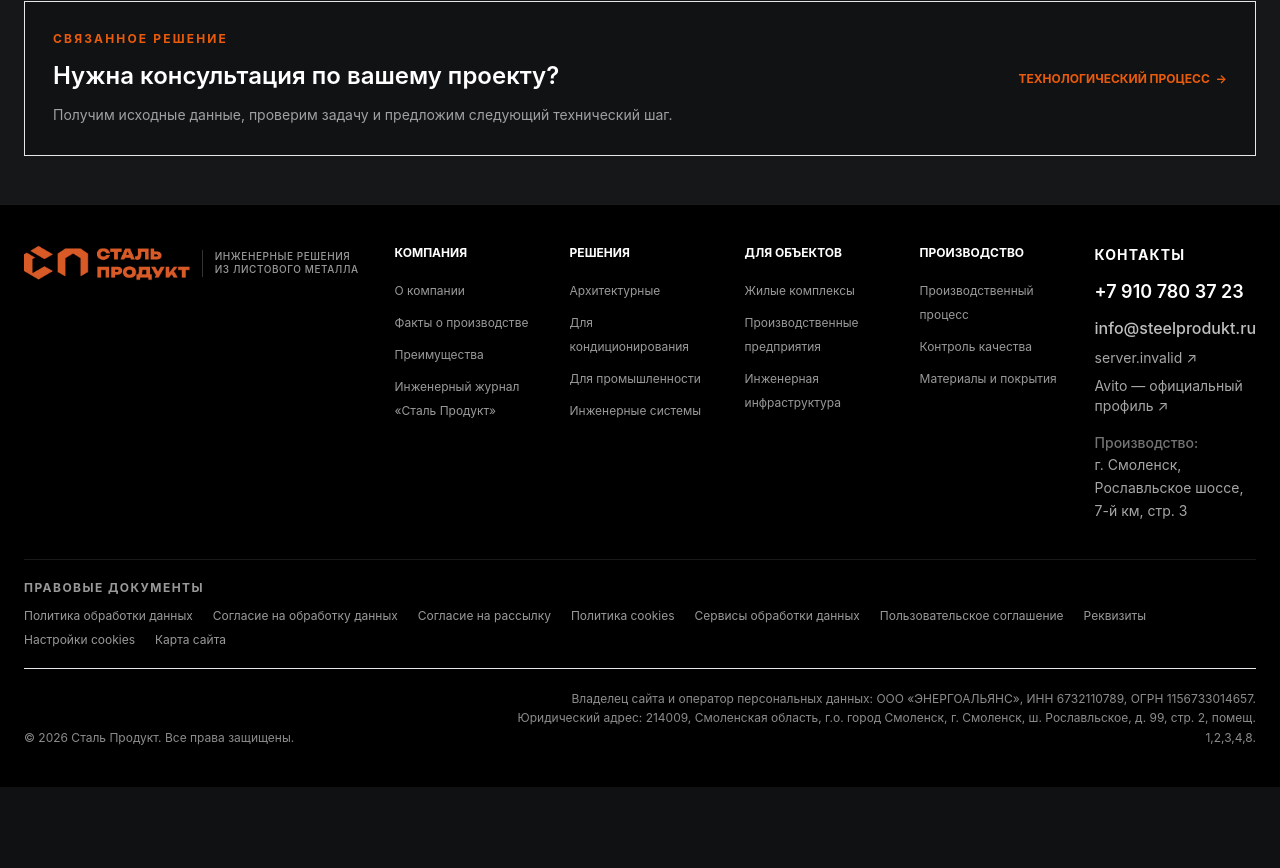
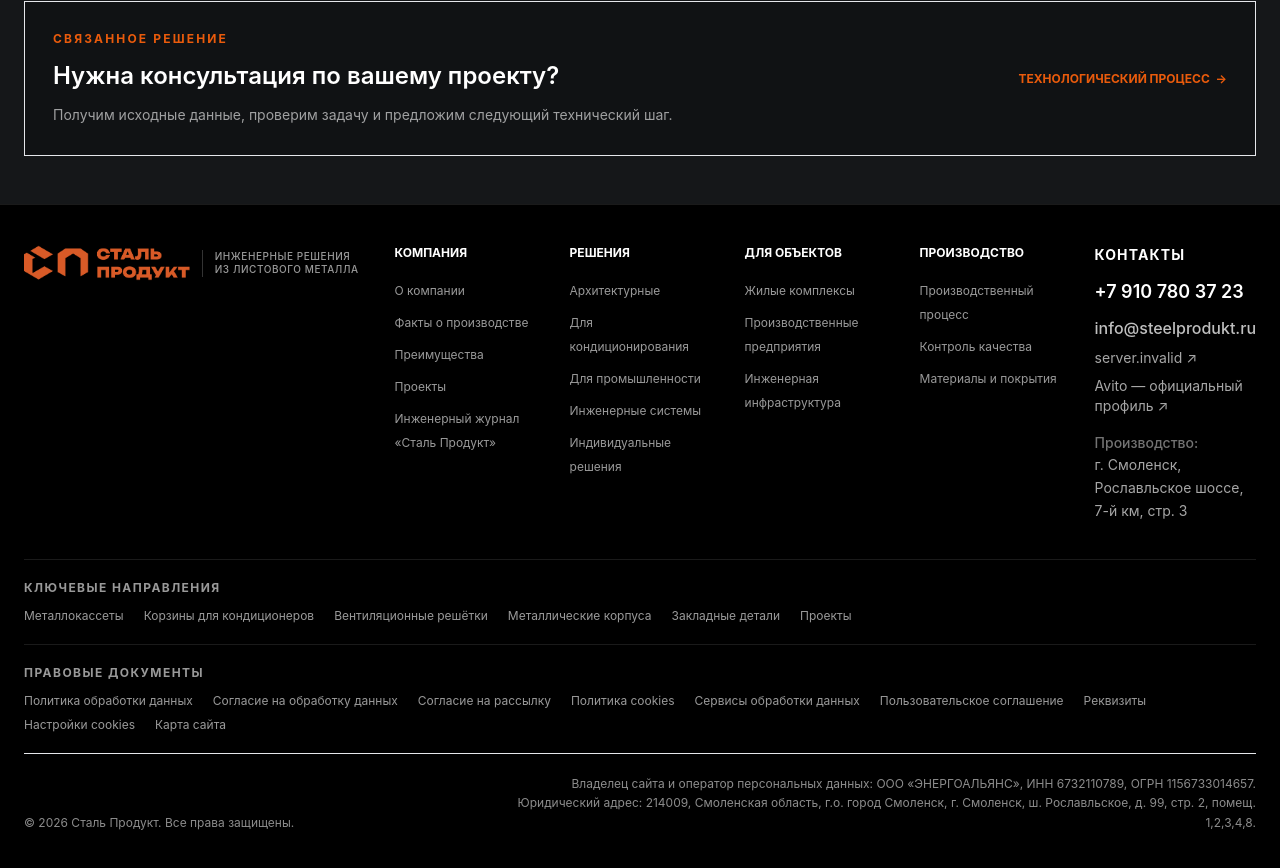
Before and after one commit to alexeyborisov19-sys/alexeyborisov19-sys-steel-probuct, a Next.js app: page /articles/avtomatizaciya-gibki-claas-2026 in a window 1280 px wide. Shown: the part 6468-7336 px from the top of the page. Before the commit the page ends 7255 px from the top, so only its background shows below. Built offline with nearby package versions, Linux system fonts and the light colour scheme; no server answers.

Commit message:
Strengthen internal links to priority commercial pages

```diff
--- a/components/Footer.tsx
+++ b/components/Footer.tsx
@@ -6,8 +6,8 @@ import { Brand } from "./Brand";
 import { CookieSettingsButton } from "./CookieConsent";
 
 const columns = [
-  ["Компания", ["О компании", "Факты о производстве", "Преимущества", "Инженерный журнал «Сталь Продукт»"]],
-  ["Решения", ["Архитектурные", "Для кондиционирования", "Для промышленности", "Инженерные системы"]],
+  ["Компания", ["О компании", "Факты о производстве", "Преимущества", "Проекты", "Инженерный журнал «Сталь Продукт»"]],
+  ["Решения", ["Архитектурные", "Для кондиционирования", "Для промышленности", "Инженерные системы", "Индивидуальные решения"]],
   ["Для объектов", ["Жилые комплексы", "Производственные предприятия", "Инженерная инфраструктура"]],
   ["Производство", ["Производственный процесс", "Контроль качества", "Материалы и покрытия"]],
 ] as const;
@@ -16,10 +16,12 @@ const footerLinks: Record<string, string> = {
   "О компании": "/company",
   "Факты о производстве": "/company/facts",
   "Преимущества": "/company#advantages",
+  "Проекты": "/projects",
   "Архитектурные": "/products",
   "Для кондиционирования": "/solutions/climate",
   "Для промышленности": "/solutions/industry",
   "Инженерные системы": "/solutions/engineering",
+  "Индивидуальные решения": "/solutions/custom",
   "Жилые комплексы": "/industries/zhilye-kompleksy",
   "Производственные предприятия": "/industries/proizvodstvennye-predpriyatiya",
   "Инженерная инфраструктура": "/industries/inzhenernaya-infrastruktura",
@@ -28,6 +30,15 @@ const footerLinks: Record<string, string> = {
   "Материалы и покрытия": "/production",
   "Инженерный журнал «Сталь Продукт»": "/articles",
 };
+
+const keyCommercialLinks = [
+  ["Металлокассеты", "/products/metallokassety"],
+  ["Корзины для кондиционеров", "/products/korziny-dlya-konditsionerov"],
+  ["Вентиляционные решётки", "/products/ventilyacionnye-reshetki"],
+  ["Металлические корпуса", "/products/metallicheskie-korpusa"],
+  ["Закладные детали", "/products/zakladnye-detali"],
+  ["Проекты", "/projects"],
+] as const;
 
 const legalDocuments = [
   ["Политика обработки данных", legalLinks.privacy],
@@ -72,6 +83,12 @@ export function Footer() {
         </div>
       </div>
       <div className="mt-9 border-t border-white/10 pt-5">
+        <p className="text-xs font-bold uppercase tracking-[.12em] text-white/60">Ключевые направления</p>
+        <nav className="mt-3 flex flex-wrap gap-x-5 gap-y-2" aria-label="Ключевые направления продукции">
+          {keyCommercialLinks.map(([label, href]) => <Link key={href} href={href} className="text-xs text-white/60 transition hover:text-steel-orange">{label}</Link>)}
+        </nav>
+      </div>
+      <div className="mt-5 border-t border-white/10 pt-5">
         <p className="text-xs font-bold uppercase tracking-[.12em] text-white/60">Правовые документы</p>
         <nav className="mt-3 flex flex-wrap gap-x-5 gap-y-2">
           {legalDocuments.map(([label, href]) => <Link key={href} href={href} prefetch={false} className="text-xs text-white/60 transition hover:text-steel-orange">{label}</Link>)}
```
